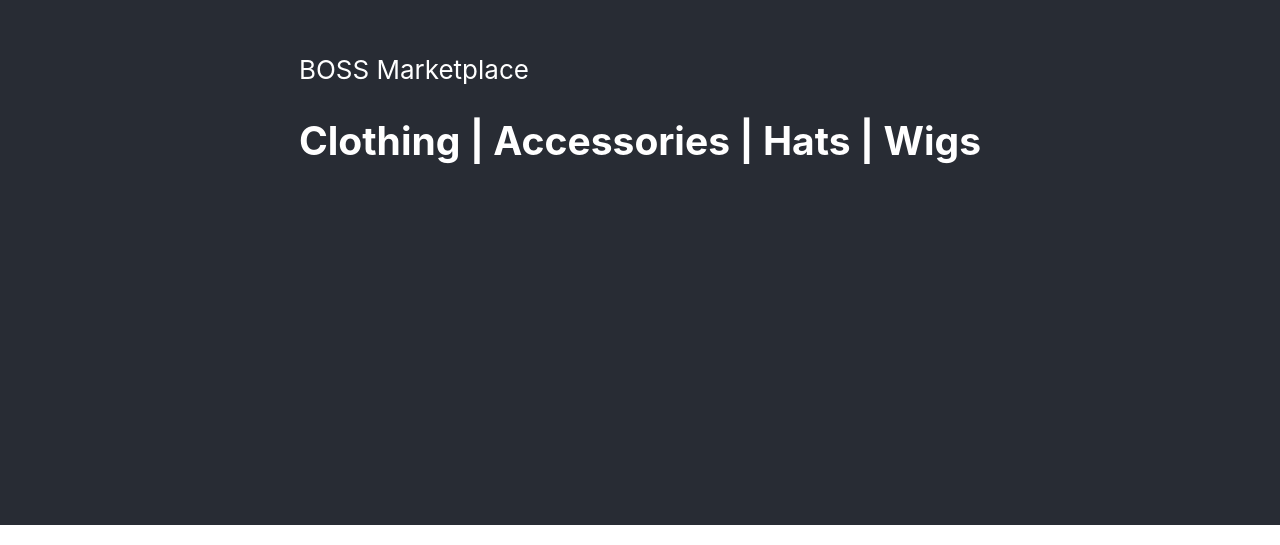
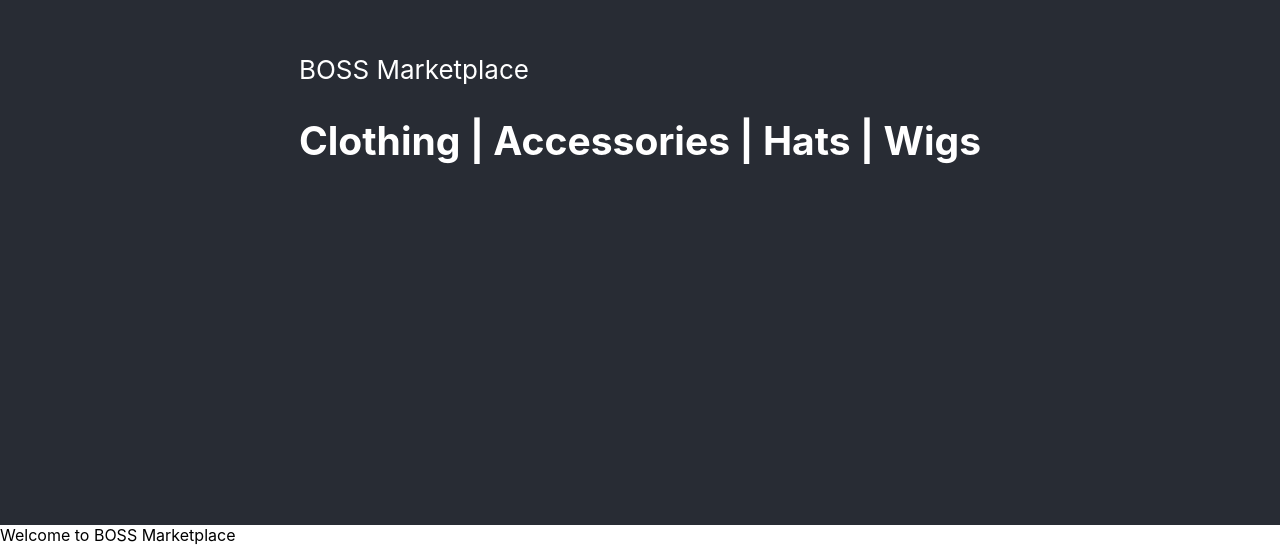
Before and after one commit to alvillaraza/boss-marketplace, a React (Create React App) app: page / in a window 1280 px wide. Shown: the part 275-820 px from the top of the page. Built offline with nearby package versions, Linux system fonts and the light colour scheme.

Commit message:
react router

```diff
--- a/package.json
+++ b/package.json
@@ -8,6 +8,7 @@
     "@testing-library/user-event": "^13.5.0",
     "react": "^18.2.0",
     "react-dom": "^18.2.0",
+    "react-router-dom": "^6.4.0",
     "react-scripts": "5.0.1",
     "web-vitals": "^2.1.4"
   },
--- a/src/App.js
+++ b/src/App.js
@@ -1,13 +1,31 @@
-import Header from './Header/Header'
-import './App.css';
+import { BrowserRouter, Routes, Route } from "react-router-dom";
+import Header from "./Header/Header";
+import Hats from "./Hats/Hats";
+import Accessories from "./Accessories/Accessories";
+import Clothing from "./Clothing/Clothing";
+import LandingPage from "./LandingPage/LandingPage";
+import Wigs from "./Wigs/Wigs";
+
+import "./App.css";
 
 function App() {
   return (
     <div className="Marketplace">
       <header className="App-header">
         <Header />
+      </header>
+      <BrowserRouter>
+        <Routes>
+          <Route exact path="/" element={<LandingPage />}></Route>
 
-      </header>
+          <Route path="/accessories" element={<Accessories />}></Route>
+
+          <Route exact path="/clothing" element={<Clothing />}></Route>
+          <Route exact path="/hats" element={<Hats />}></Route>
+
+          <Route exact path="/wigs" element={<Wigs />}></Route>
+        </Routes>
+      </BrowserRouter>
     </div>
   );
 }
--- /dev/null
+++ b/src/LandingPage/LandingPage.js
@@ -0,0 +1,9 @@
+function LandingPage() {
+  return (
+    <div>
+     Welcome to BOSS Marketplace
+    </div>
+  );
+}
+
+export default LandingPage;
```
Also changed, not shown: 1 other file (tests, documents, lock files or other folders).
